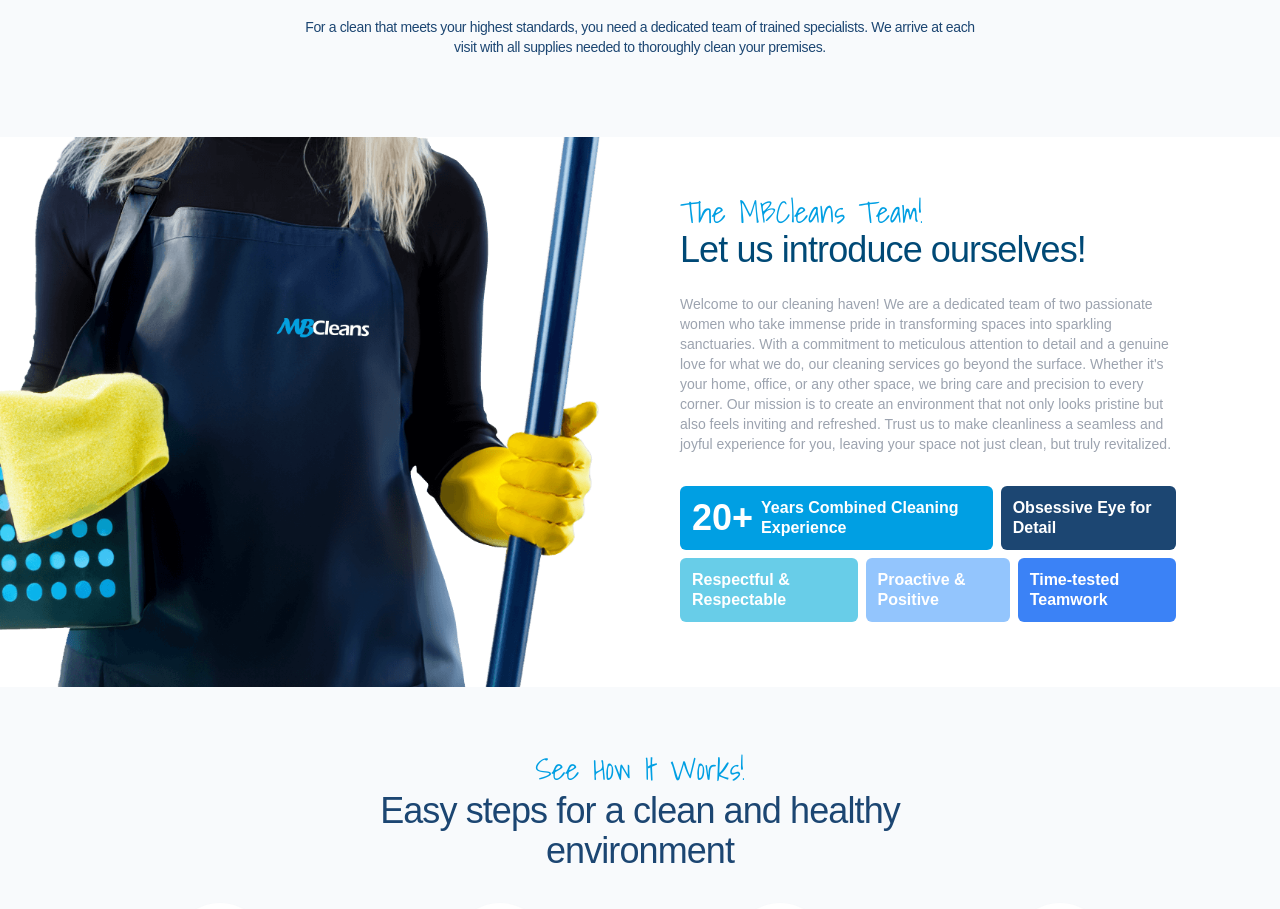
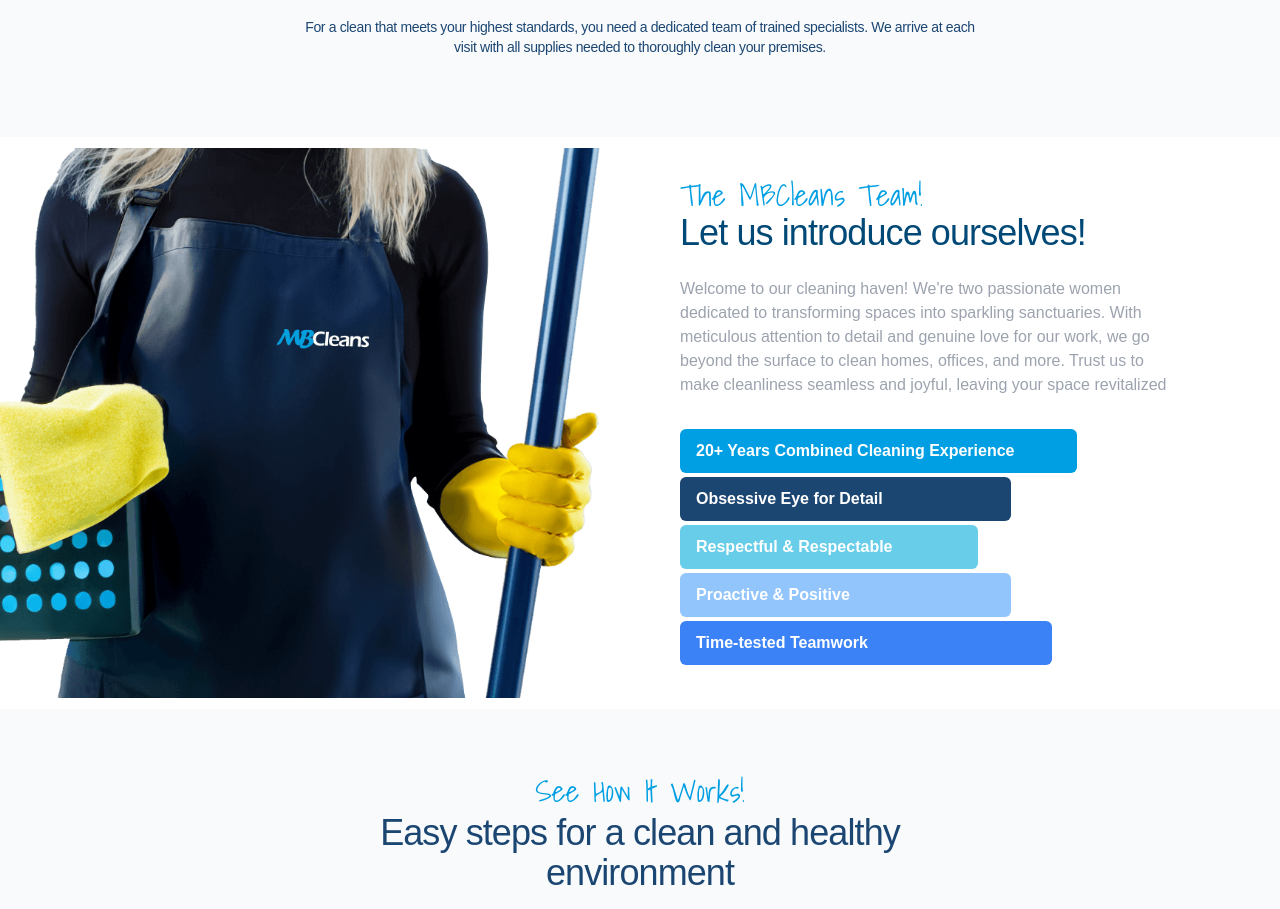
Before and after one commit to highmoose/mbcleans, a Next.js app: page / in a window 1280 px wide. Shown: the part 1760-2669 px from the top of the page. Built offline with nearby package versions, Linux system fonts and the light colour scheme; a web font is replaced by a local one.

Commit message:
Response

```diff
--- /dev/null
+++ b/components/aboutUs.js
@@ -0,0 +1,72 @@
+import React from "react";
+import { Shadows_Into_Light } from "next/font/google";
+
+const Shadows_Into_Light1 = Shadows_Into_Light({
+  subsets: ["latin"],
+  weight: ["400"],
+});
+
+export default function IntroBar() {
+  return (
+    <div id="aboutUs" className="w-full bg-white">
+      <div className="text-black w-full text-4xl">
+        <div className=" max-w-6xl mx-auto lg:flex">
+          <div className="lg:w-1/2 pr-10 flex justify-end">
+            <img
+              alt="MBCleans Logo"
+              src="/images/cleaner-basket-mop.png"
+              className=" my-auto max-h-[550px] max-w-none  hidden lg:block"
+            />
+          </div>
+          <div className="lg:w-1/2 my-auto p-10 ">
+            <p
+              className={`text-theme3 text-3xl text-center lg:text-start ${Shadows_Into_Light1.className}`}
+            >
+              The MBCleans Team!
+            </p>
+            <p className="text-[#004976] font-medium  tracking-tight text-center lg:text-start text-4xl  mb-6">
+              Let us introduce ourselves!
+            </p>
+
+            <p className="text-base text-gray-400 mb-8 text-center lg:text-start">
+              Welcome to our cleaning haven! We're two passionate women
+              dedicated to transforming spaces into sparkling sanctuaries. With
+              meticulous attention to detail and genuine love for our work, we
+              go beyond the surface to clean homes, offices, and more. Trust us
+              to make cleanliness seamless and joyful, leaving your space
+              revitalized
+            </p>
+            <div className="flex-col w-full">
+              <div className="bg-theme3 rounded-md py-3 w-4/5 mx-auto lg:mx-0 mb-1">
+                <p className="font-semibold text-base text-center lg:text-start lg:px-4  leading-5 text-white">
+                  20+ Years Combined Cleaning Experience
+                </p>
+              </div>
+              <div className="bg-theme2 rounded-md py-3 w-4/6 mx-auto lg:mx-0 mb-1">
+                <p className="font-semibold text-base text-center lg:text-start lg:px-4  leading-5 text-white">
+                  Obsessive Eye for Detail
+                </p>
+              </div>
+              <div className="bg-theme1 rounded-md py-3 w-3/5 mx-auto lg:mx-0 mb-1">
+                <p className="font-semibold text-base text-center lg:text-start lg:px-4  leading-5 text-white">
+                  Respectful & Respectable
+                </p>
+              </div>
+              <div className="bg-blue-300 rounded-md py-3 w-2/3 mx-auto lg:mx-0 mb-1">
+                <p className="font-semibold text-base text-center lg:text-start lg:px-4  leading-5 text-white">
+                  Proactive & Positive
+                </p>
+              </div>
+              <div className="bg-blue-500 rounded-md py-3 w-3/4 mx-auto lg:mx-0 mb-1">
+                <p className="font-semibold text-base text-center lg:text-start lg:px-4  leading-5 text-white">
+                  Time-tested Teamwork
+                </p>
+              </div>
+            </div>
+            {/* <div className="bg-blue-500 rounded-md w-2/7">20+</div> */}
+          </div>
+        </div>
+      </div>
+    </div>
+  );
+}
--- a/components/heroBlock.js
+++ b/components/heroBlock.js
@@ -24,12 +24,12 @@ const scrollToPlans = () => {
 
 export default function HeaderBar() {
   return (
-    <section class="flex bg-gray-900 w-full max-h-[500px] sm:max-h-[700px] lg:max-h-[600px]">
+    <section class="flex bg-gray-900 w-full max-h-[500px] :max-h-[700px] lg:max-h-[600px]">
       <div className="absolute w-full h-full">
         <img
           alt="MBCleans cleaner hoovering floor"
           src="/images/mbcleans_hero_image_2.png"
-          className="object-cover w-full h-full  max-h-[500px] sm:max-h-[700px] lg:max-h-[600px]"
+          className="object-cover w-full h-full  max-h-[500px] :max-h-[700px] lg:max-h-[600px]"
         />
       </div>
       <div className=" flex pb-10 mx-auto max-w-6xl relative w-full  items-center justify-between px-10 sm:px-16 lg:px-20 my-16 md:my-20 lg:my-10 xl:my-8">
--- a/components/infoBar2.js
+++ /dev/null
@@ -1,82 +0,0 @@
-import React from "react";
-import { Shadows_Into_Light } from "next/font/google";
-
-const Shadows_Into_Light1 = Shadows_Into_Light({
-  subsets: ["latin"],
-  weight: ["400"],
-});
-
-export default function IntroBar() {
-  return (
-    <div id="aboutUs" className="w-full bg-white">
-      <div className="text-black w-full text-4xl">
-        <div className=" max-w-6xl mx-auto flex">
-          <div className="w-1/2 pr-10 flex justify-end">
-            <img
-              alt="MBCleans Logo"
-              src="/images/cleaner-basket-mop.png"
-              className="flex my-auto max-h-[550px]  max-w-none "
-            />
-          </div>
-          <div className="w-1/2 my-auto p-10">
-            <p
-              className={`text-theme3 text-3xl ${Shadows_Into_Light1.className}`}
-            >
-              The MBCleans Team!
-            </p>
-            <p className="text-[#004976] font-medium  tracking-tight  text-4xl  mb-6">
-              Let us introduce ourselves!
-            </p>
-
-            <p className="text-sm text-gray-400 mb-8">
-              Welcome to our cleaning haven! We are a dedicated team of two
-              passionate women who take immense pride in transforming spaces
-              into sparkling sanctuaries. With a commitment to meticulous
-              attention to detail and a genuine love for what we do, our
-              cleaning services go beyond the surface. Whether it&apos;s your
-              home, office, or any other space, we bring care and precision to
-              every corner. Our mission is to create an environment that not
-              only looks pristine but also feels inviting and refreshed. Trust
-              us to make cleanliness a seamless and joyful experience for you,
-              leaving your space not just clean, but truly revitalized.
-            </p>
-            <div className="">
-              <div className="flex gap-x-2">
-                <div className="bg-theme3 rounded-md p-3 mb-2 flex">
-                  <p className="font-semibold text-white mr-2">20+</p>
-                  <p className="font-semibold text-base leading-5 text-white">
-                    Years Combined Cleaning Experience
-                  </p>
-                </div>
-                <div className="bg-theme2 rounded-md p-3 mb-2">
-                  <p className="font-semibold text-base leading-5 text-white">
-                    Obsessive Eye for Detail
-                  </p>
-                </div>
-              </div>
-              <div className="flex gap-x-2">
-                <div className="bg-theme1 rounded-md p-3 mb-2">
-                  <p className="font-semibold text-base leading-5 text-white">
-                    Respectful & Respectable
-                  </p>
-                </div>
-                <div className="bg-blue-300 rounded-md p-3 mb-2">
-                  <p className="font-semibold text-base leading-5 text-white">
-                    Proactive & Positive
-                  </p>
-                </div>
-                <div className="bg-blue-500 rounded-md p-3 mb-2">
-                  <p className="font-semibold text-base leading-5 text-white">
-                    Time-tested Teamwork
-                  </p>
-                </div>
-              </div>
-
-              {/* <div className="bg-blue-500 rounded-md w-2/7">20+</div> */}
-            </div>
-          </div>
-        </div>
-      </div>
-    </div>
-  );
-}
--- a/src/app/page.js
+++ b/src/app/page.js
@@ -3,8 +3,8 @@ import Image from "next/image";
 import BannerBar from "../../components/bannerBar";
 import HeaderBar from "../../components/headerBar";
 import HeroBlock from "../../components/heroBlock";
-import IntroBar from "../../components/introBar";
-import InfoBar2 from "../../components/infoBar2";
+import Plans from "../../components/plans";
+import AboutUs from "../../components/aboutUs";
 import PartnersBar2 from "../../components/partnersBar2";
 
 import StepsBar from "../../components/stepsBar";
@@ -20,8 +20,8 @@ export default function Home() {
       <HeaderBar />
       <HeroBlock />
       <ServicesBar />
-      <IntroBar />
-      <InfoBar2 />
+      <Plans />
+      <AboutUs />
       <StepsBar />
       <PartnersBar2 />
       <EstimateBar />
```
Also changed, not shown: components/plans.js (renamed from components/introBar.js).
